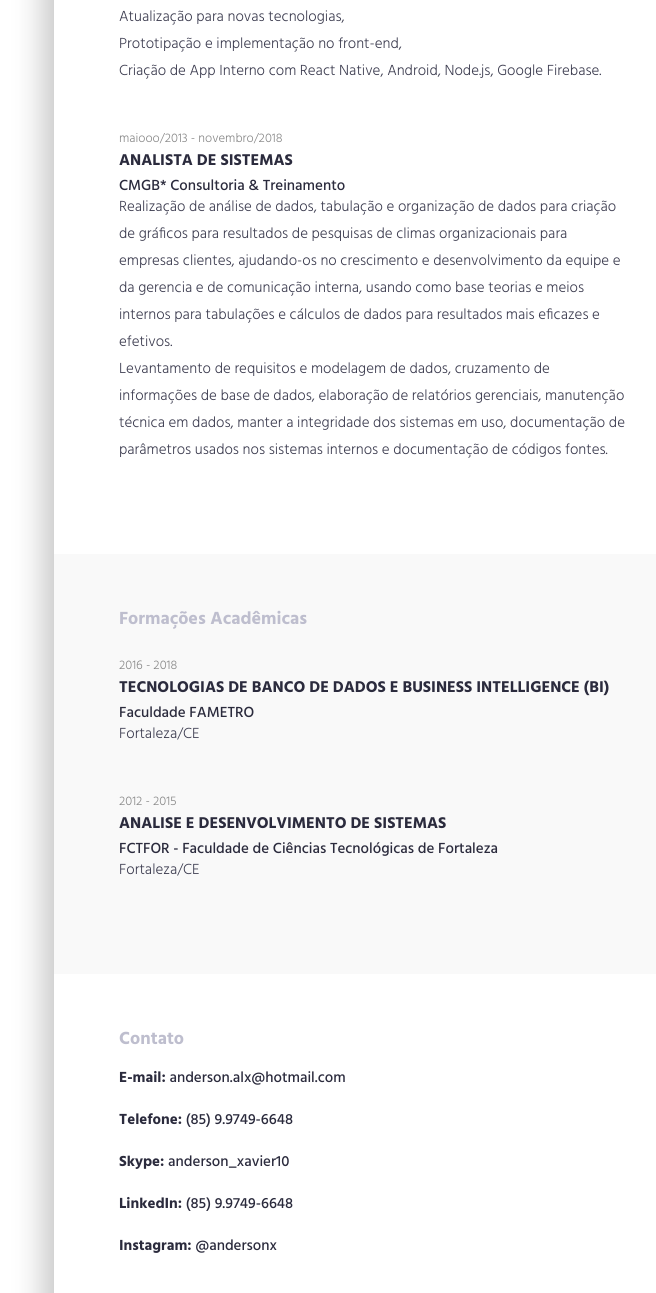
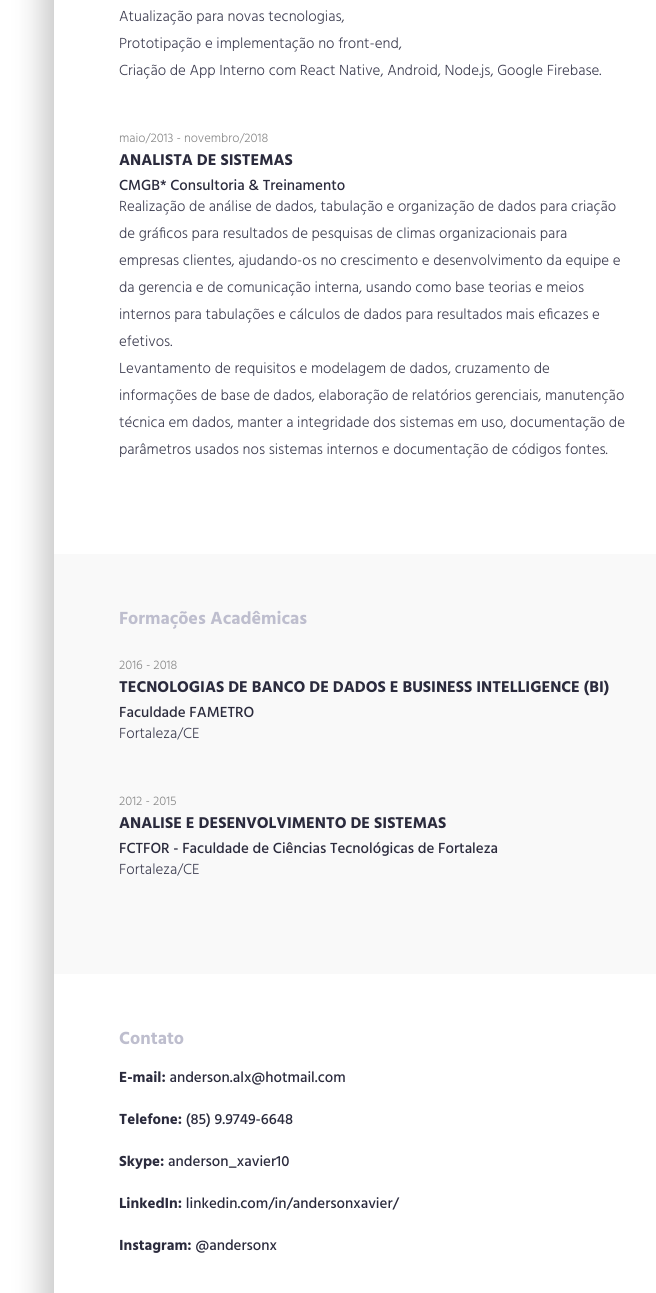
Before and after one commit to andersonlx/andersonlx.github.io, a plain HTML site: page index.html in a window 1280 px wide. Shown: the part 1607-2900 px from the top of the page, without its empty margins (586-1242 px from the left). Drawn offline with Linux system fonts and the light colour scheme.

Commit message:
my-page-cv

```diff
--- a/index.html
+++ b/index.html
@@ -275,7 +275,7 @@
                 </div>
                 <!-- .experience-item -->
                 <div class="content-item">
-                    <small>maiooo/2013 - novembro/2018</small>
+                    <small>maio/2013 - novembro/2018</small>
                     <h3>Analista de Sistemas</h3>
                     <h4>CMGB* Consultoria & Treinamento</h4>
                     <p>Realização de análise de dados, tabulação e organização de dados para criação de gráficos para resultados de pesquisas de climas organizacionais
@@ -349,7 +349,7 @@
                     <h4><b>E-mail:</b> anderson.alx@hotmail.com</h4> <br />
                     <h4><b>Telefone:</b> (85) 9.9749-6648</h4> <br />
                     <h4><b>Skype:</b> anderson_xavier10</h4> <br />
-                    <h4><b>LinkedIn:</b> (85) 9.9749-6648</h4> <br />
+                    <h4><b>LinkedIn:</b> linkedin.com/in/andersonxavier/</h4> <br />
                     <h4><b>Instagram:</b> @andersonx</h4> <br />
 
                 </div>
```
